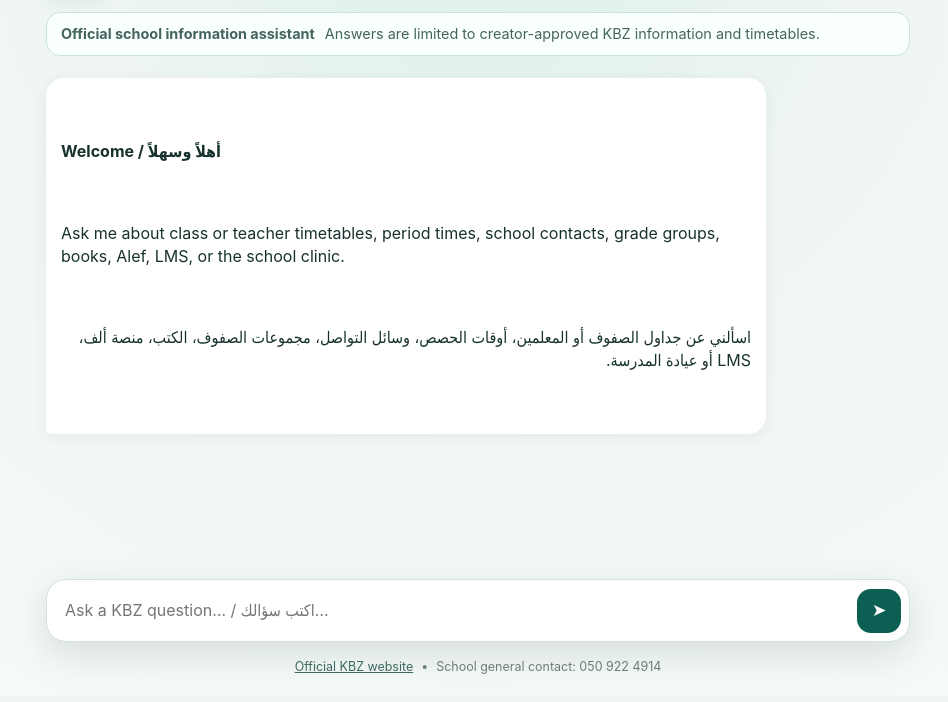
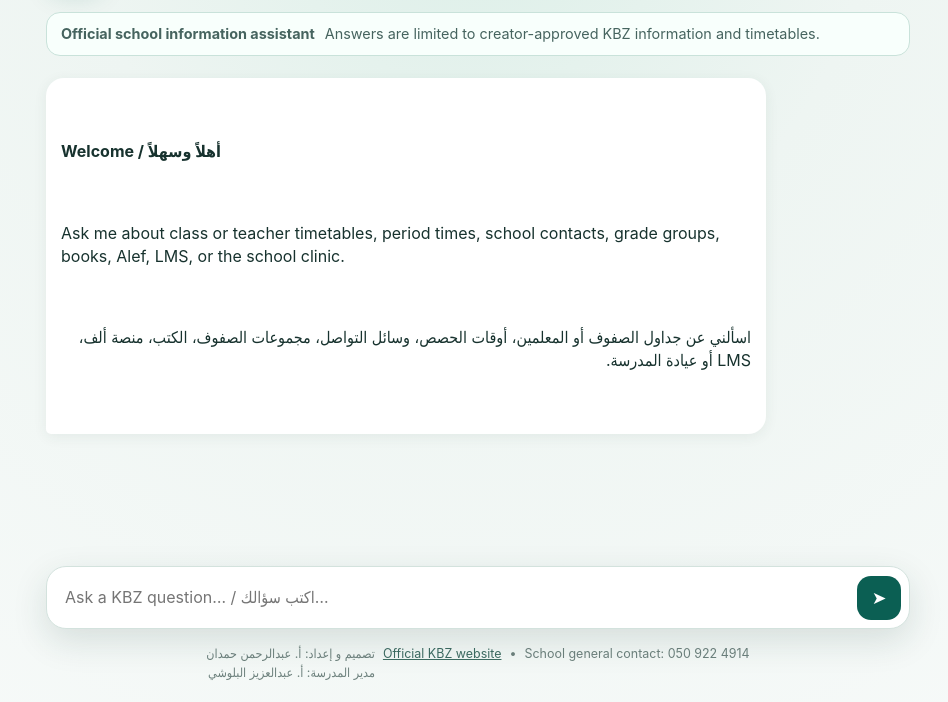
Before and after one commit to androidklaera-dotcom/KBZ-School-AI, a website: page index.html in a window 1280 px wide. Shown: the part 104-806 px from the top of the page, without its empty margins (162-1110 px from the left). Drawn offline with Linux system fonts and the light colour scheme.

Commit message:
Update index.html

```diff
--- a/index.html
+++ b/index.html
@@ -39,6 +39,10 @@
     </form>
 
     <footer>
+      <div class="credits" dir="rtl">
+  <div>تصميم و إعداد: أ. عبدالرحمن حمدان</div>
+  <div>مدير المدرسة: أ. عبدالعزيز البلوشي</div>
+</div>
       <a href="https://sites.google.com/view/kbzschool/home" target="_blank" rel="noopener">Official KBZ website</a>
       <span>•</span>
       <span>School general contact: 050 922 4914</span>
```
